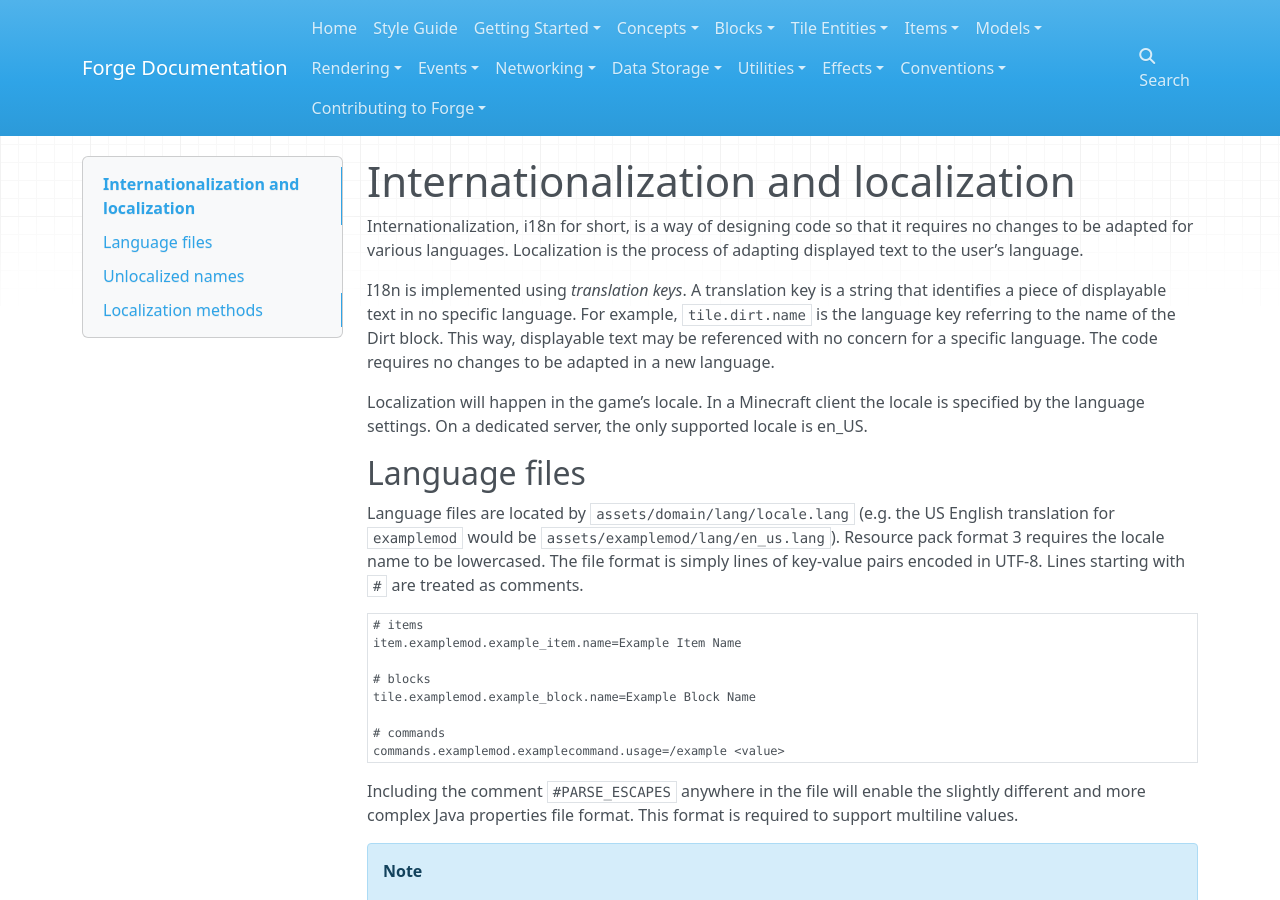
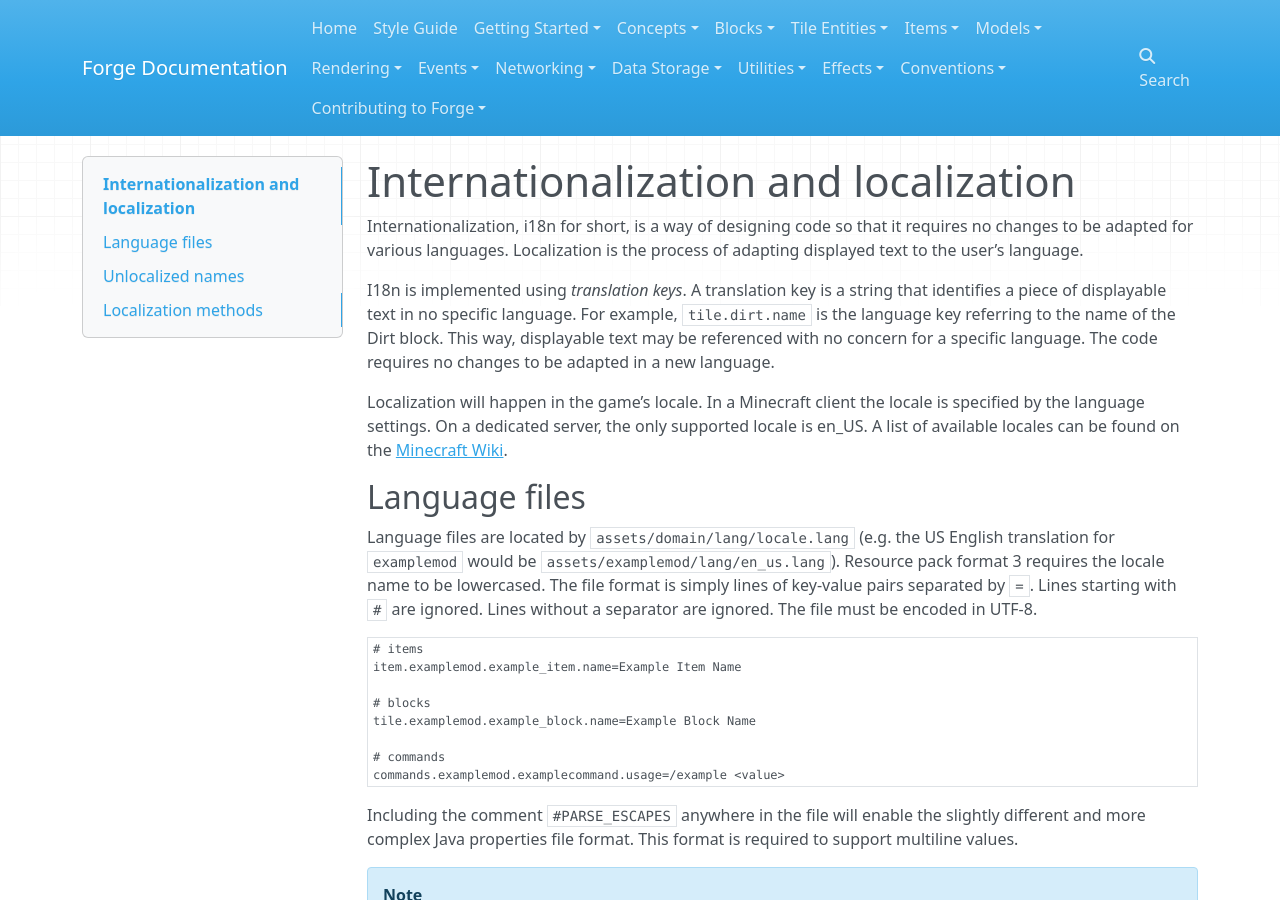
Before and after one commit to MinecraftForge/Documentation, an MkDocs documentation site: the page built from docs/concepts/internationalization.md, in a window 1280 px wide and 900 px high. Built offline with MkDocs 1.6.1, drawn with Linux system fonts in a browser that asks for light colours; nearby versions of some CDN libraries; old or Windows-style settings are respelled for this version of MkDocs.

Commit message:
Add locales link and clarify some things

````diff
--- a/docs/concepts/internationalization.md
+++ b/docs/concepts/internationalization.md
@@ -5,12 +5,12 @@ Internationalization, i18n for short, is a way of designing code so that it requ
 
 I18n is implemented using _translation keys_. A translation key is a string that identifies a piece of displayable text in no specific language. For example, `tile.dirt.name` is the language key referring to the name of the Dirt block. This way, displayable text may be referenced with no concern for a specific language. The code requires no changes to be adapted in a new language.
 
-Localization will happen in the game's locale. In a Minecraft client the locale is specified by the language settings. On a dedicated server, the only supported locale is en_US.
+Localization will happen in the game's locale. In a Minecraft client the locale is specified by the language settings. On a dedicated server, the only supported locale is en_US. A list of available locales can be found on the [Minecraft Wiki](https://minecraft.gamepedia.com/Language#Available_languages).
 
 Language files
 --------------
 
-Language files are located by `assets/domain/lang/locale.lang` (e.g. the US English translation for `examplemod` would be `assets/examplemod/lang/en_us.lang`). Resource pack format 3 requires the locale name to be lowercased. The file format is simply lines of key-value pairs encoded in UTF-8. Lines starting with `#` are treated as comments.
+Language files are located by `assets/domain/lang/locale.lang` (e.g. the US English translation for `examplemod` would be `assets/examplemod/lang/en_us.lang`). Resource pack format 3 requires the locale name to be lowercased. The file format is simply lines of key-value pairs separated by `=`. Lines starting with `#` are ignored. Lines without a separator are ignored. The file must be encoded in UTF-8.
 
 ```properties
 # items
````
